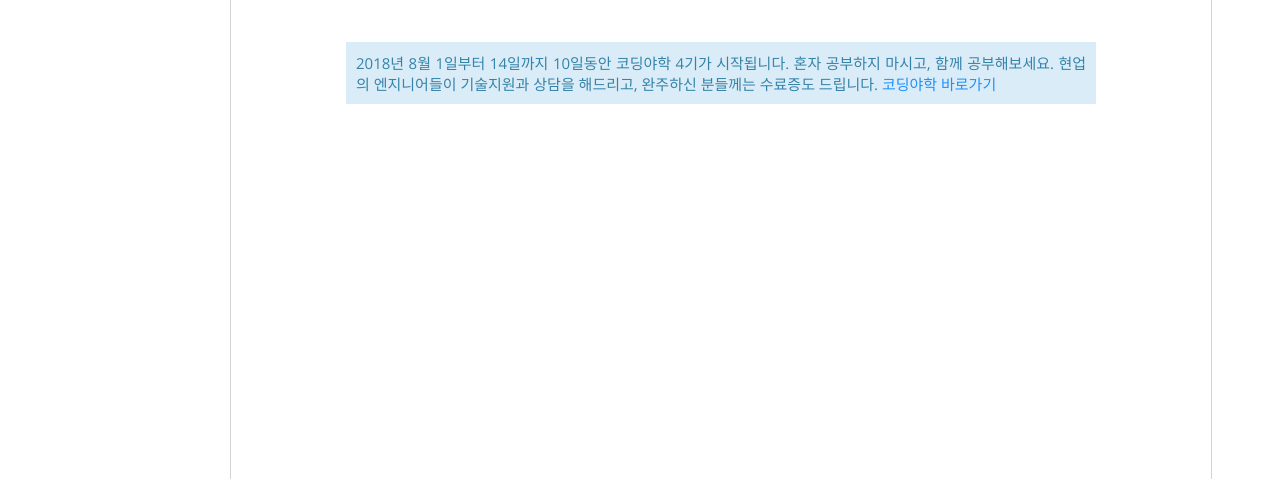
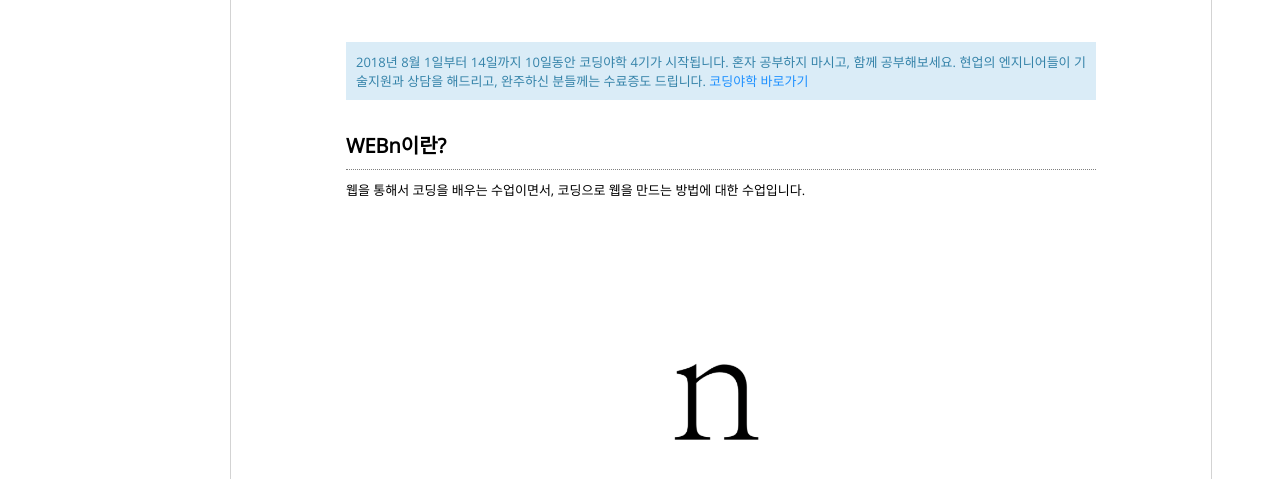
Before and after one commit to turkey-kim/html-css_self-practice_01, a plain HTML site: page index.html in a window 1280 px wide. Shown: the part 397-876 px from the top of the page. Drawn offline with nearby package versions, Linux system fonts and the light colour scheme.

Commit message:
practice_01_done.
끝

```diff
--- a/css/content.css
+++ b/css/content.css
@@ -1,7 +1,7 @@
 .main-content {
   display: flex;
   width: 980px;
-  height: 700px;
+  height: 900px;
   margin-left: 230px;
   margin-right: 230px;
   border-left: 1px solid lightgray;
@@ -29,10 +29,11 @@
 .main-content__02 {
   background-color: #daecf7;
   padding: 10px;
-  font-size: 15px;
+  font-size: 13px;
   margin: 45px 115px;
   text-align: justify;
   color: #3583a9;
+  margin-bottom: 0px;
 }
 
 .main-content__02 a {
@@ -44,3 +45,25 @@
   font-size: 13px;
   opacity: 0.4;
 }
+
+.main-content__03 {
+  border-bottom: 1px dotted gray;
+  margin: 0px 115px;
+}
+
+.main-content__03 h2 {
+  font-weight: bold;
+  margin-bottom: 10px;
+  font-size: 20px;
+  margin-top: 30px;
+}
+
+.main-content__04 {
+  margin: 10px 115px;
+  font-size: 13px;
+}
+
+.img01 img {
+  width: 500px;
+  margin: 100px 240px 200px 240px;
+}
--- a/index.html
+++ b/index.html
@@ -55,6 +55,15 @@
           상담을 해드리고, 완주하신 분들께는 수료증도 드립니다.
           <a href="#"> 코딩야학 바로가기</a>
         </div>
+        <div class="main-content__03">
+          <h2>WEBn이란?</h2>
+        </div>
+        <div class="main-content__04">
+          웹을 통해서 코딩을 배우는 수업이면서, 코딩으로 웹을 만드는 방법에 대한 수업입니다.
+        </div>
+        <div class="img01">
+          <img src="N.JPG"/>
+        </div>
       </div>
     </div>
     <script
```
Also changed, not shown: N.JPG (added), 2 other files.
